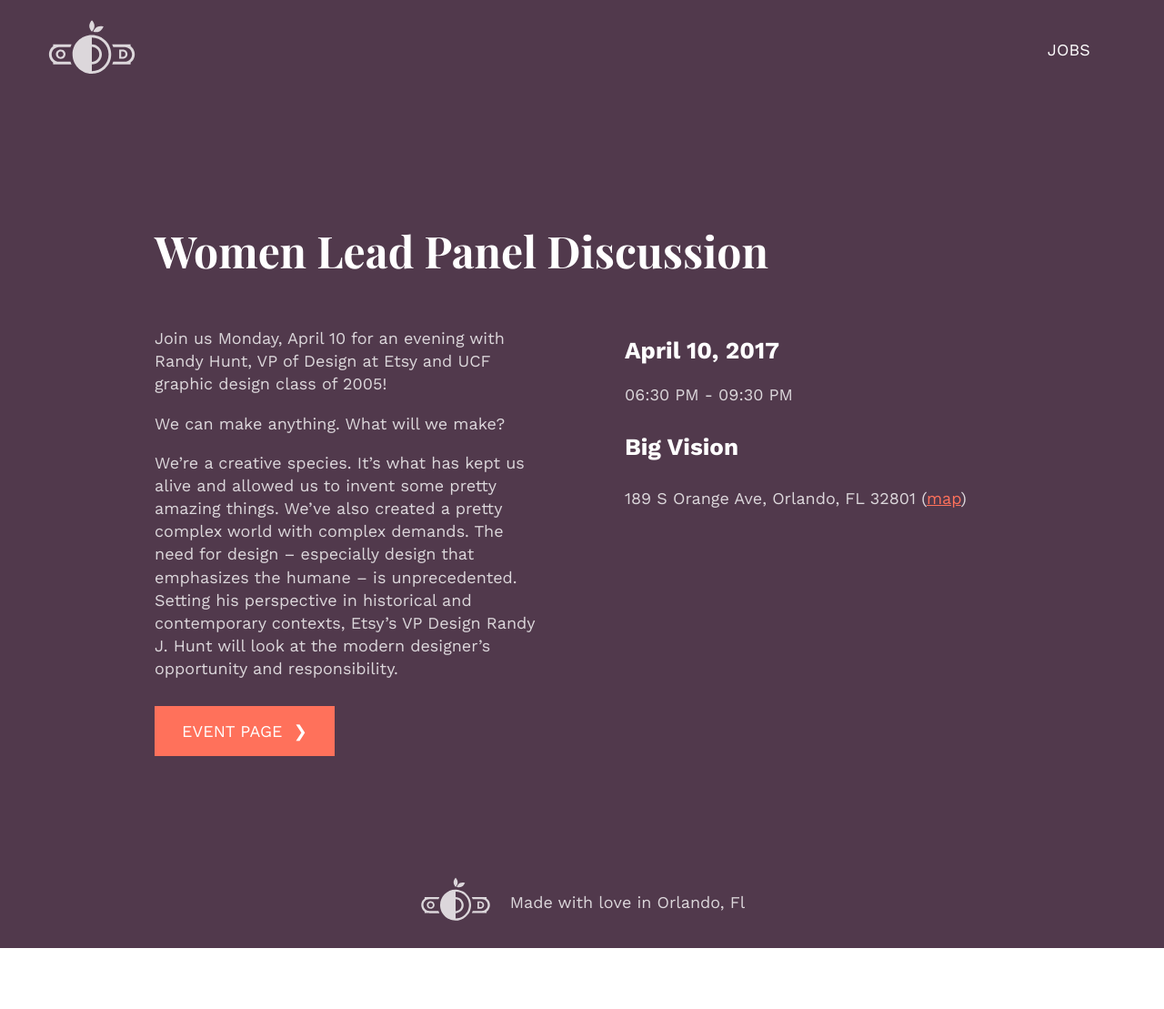
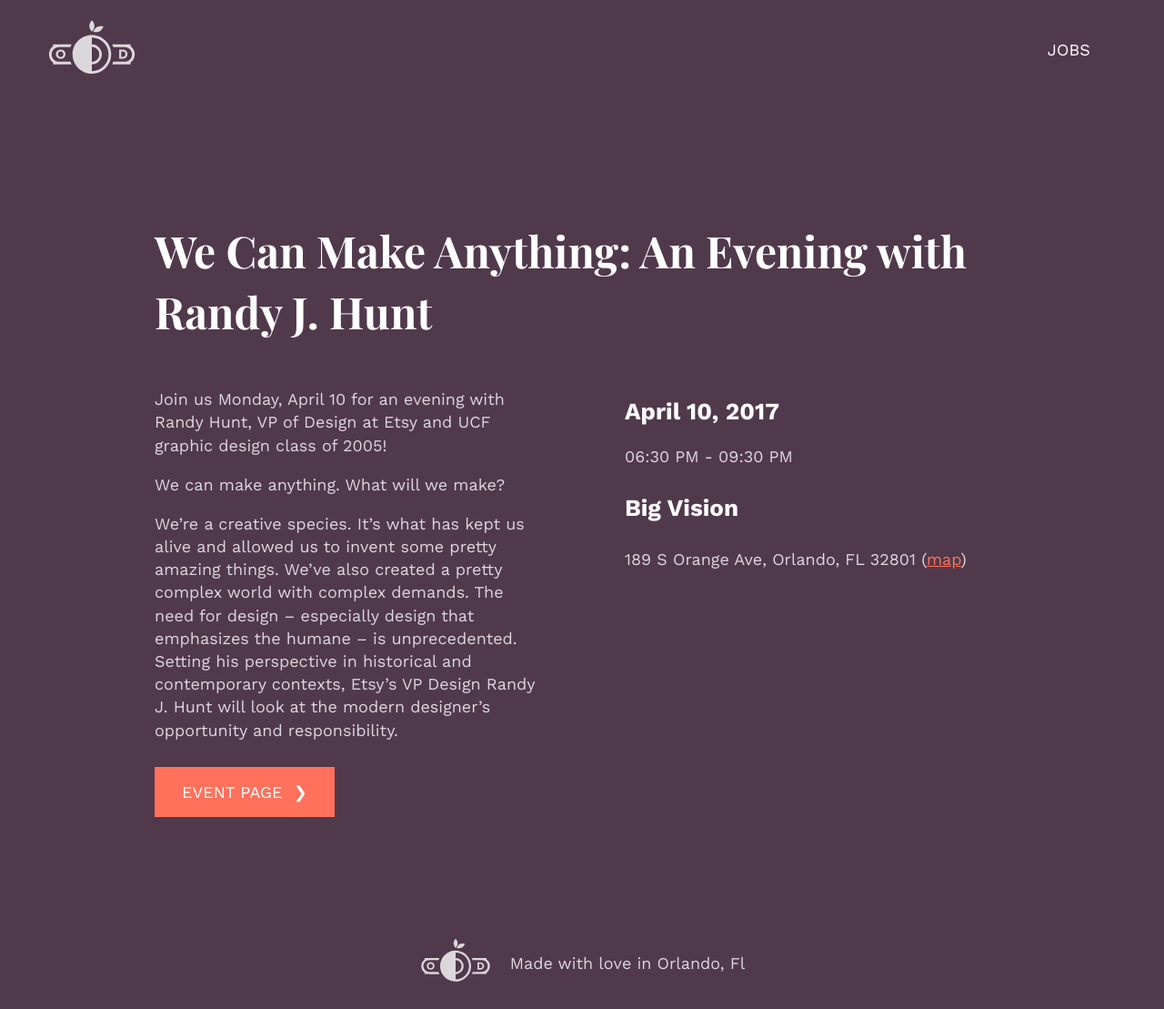
Before and after one commit to whosdustin/orlando-designers, a Jekyll site: the page built from _events/women-lead-panel-discussion.markdown, in a window 1280 px wide. Shown: the whole page at 91% size. Built offline with Jekyll 4.4.1, drawn with Linux system fonts in a browser that asks for light colours; comment, search, counter and statistics services are not loaded; before the commit the page ends 1042 px from its top, so only the background shows below that.

Commit message:
Updated Women Lead Panel Discussion

```diff
--- a/_events/women-lead-panel-discussion.markdown
+++ b/_events/women-lead-panel-discussion.markdown
@@ -1,5 +1,5 @@
 ---
-title: Women Lead Panel Discussion
+title: 'We Can Make Anything: An Evening with Randy J. Hunt'
 start_date: 2017-04-10 18:30:00 -04:00
 end_date: 2017-04-10 21:30:00 -04:00
 location_name: Big Vision
```
